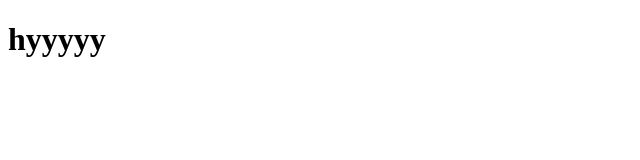
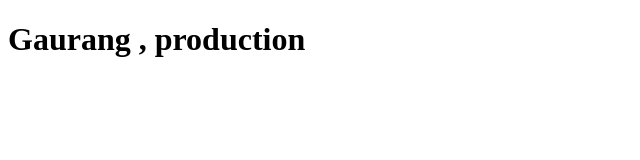
Before and after one commit to GaurangJ8/Gaurang_28_Mid2025, a plain HTML site: page index.html in a window 1280 px wide. Shown: the whole page, without its empty margins (0-640 px from the left). Drawn offline with Linux system fonts and the light colour scheme.

Commit message:
Update index.html

```diff
--- a/index.html
+++ b/index.html
@@ -6,6 +6,6 @@
     <title>Document</title>
 </head>
 <body>
-    <h1>hyyyyy</h1>
+    <h1>Gaurang , production</h1>
 </body>
 </html>
```
